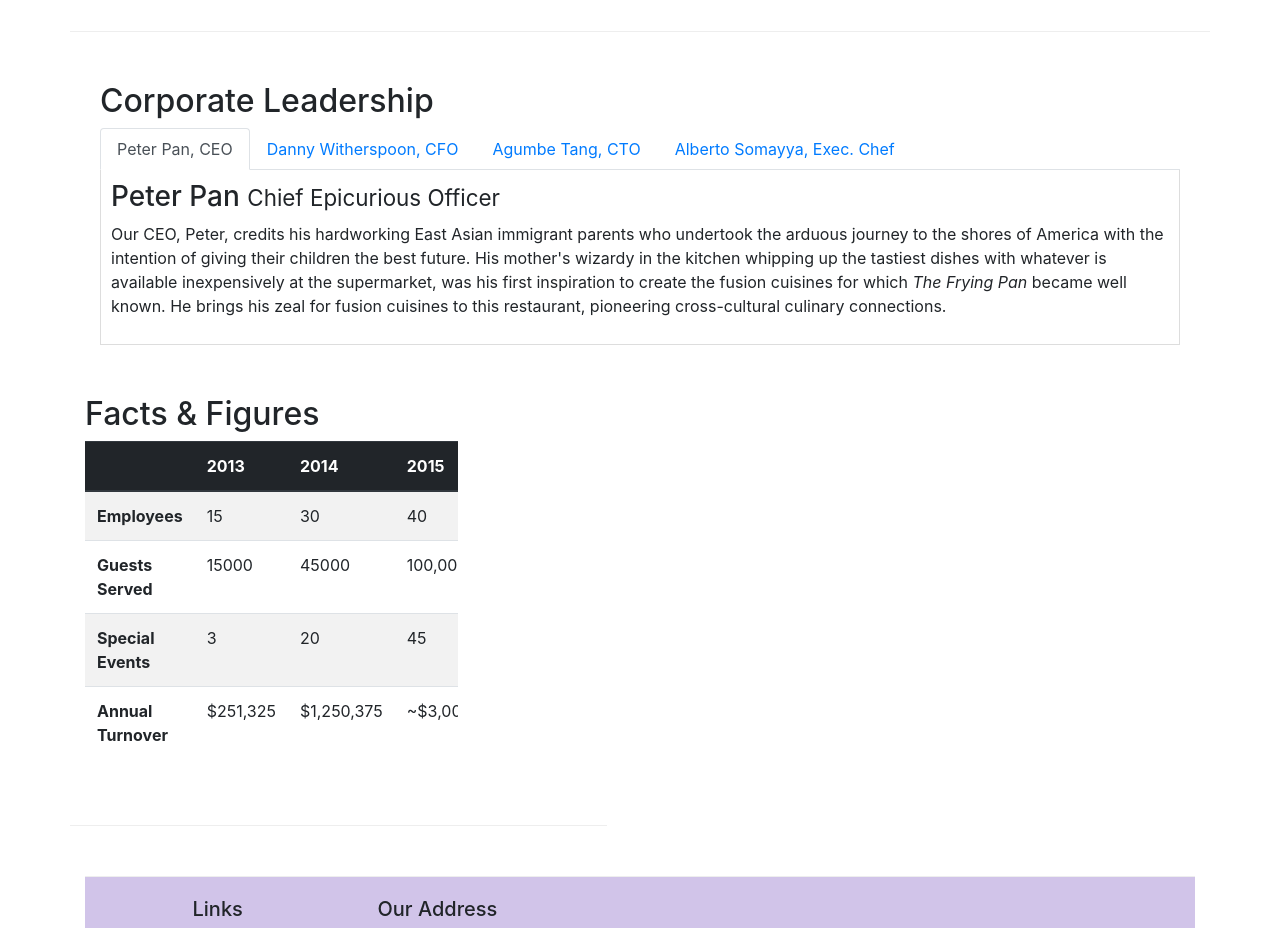
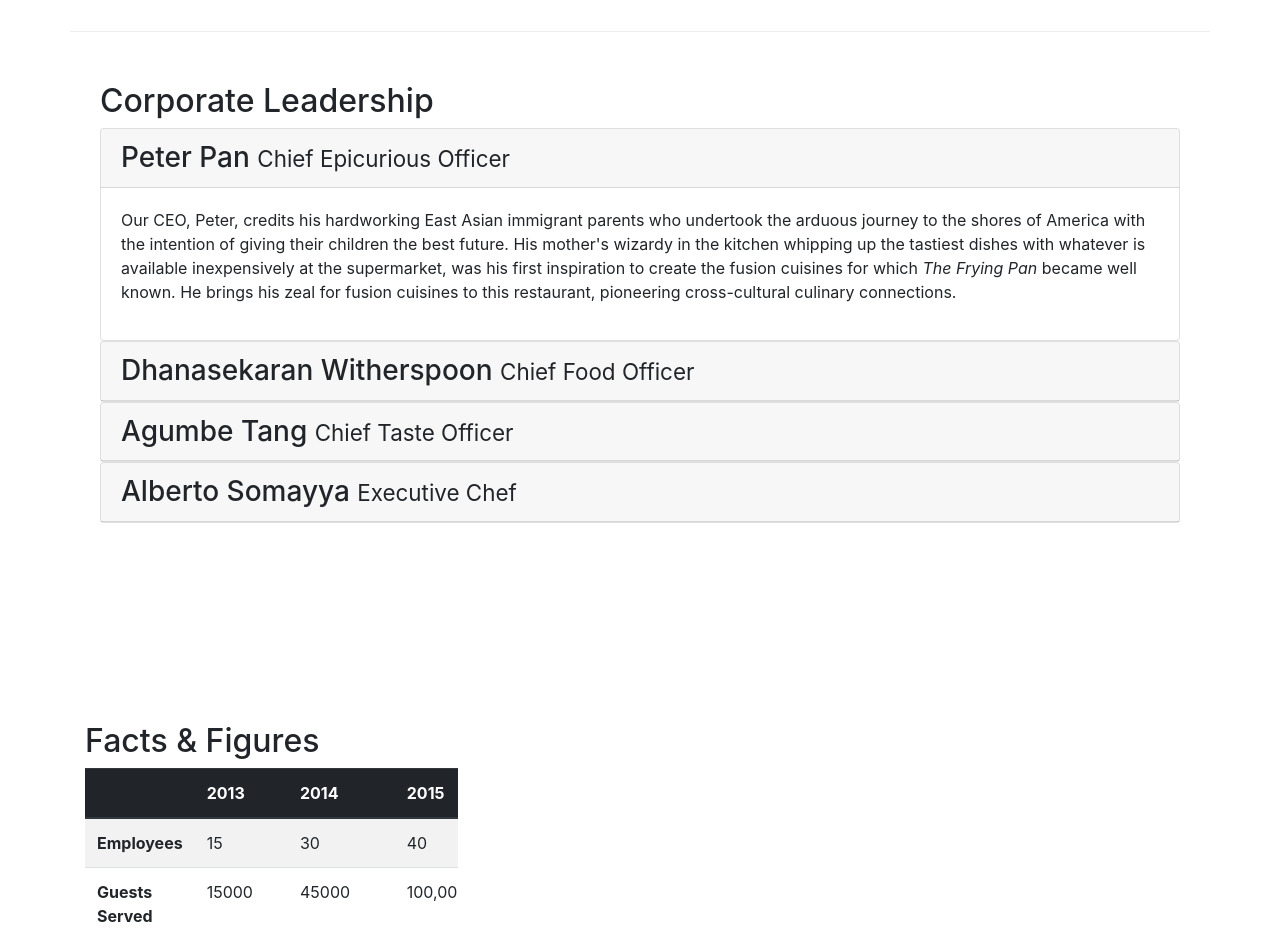
Before and after one commit to khudania/conFusion, a website: page aboutus.html in a window 1280 px wide. Shown: the part 960-1888 px from the top of the page. Drawn offline with nearby package versions, Linux system fonts and the light colour scheme.

Commit message:
Accordion

```diff
--- a/aboutus.html
+++ b/aboutus.html
@@ -112,7 +112,7 @@
             <div class="row row-content">
                 <div class="col-12">
                 <h2>Corporate Leadership</h2>
-                <ul class="nav nav-tabs">
+                <!-- <ul class="nav nav-tabs">
                         <li class="nav-item">
                           <a class="nav-link active" href="#peter"
                             role="tab" data-toggle="tab">Peter Pan, CEO</a>
@@ -129,13 +129,21 @@
                           <a class="nav-link" href="#alberto" role="tab"
                             data-toggle="tab">Alberto Somayya, Exec. Chef</a>
                         </li>
-                    </ul>
+                    </ul> -->
 
 
-                    <div class="tab-content">
-                            <div role="tabpanel" class="tab-pane fade show active" id="peter">
-                <h3>Peter Pan <small>Chief Epicurious Officer</small></h3>
-                <p class="d-sm-block d-none">Our CEO, Peter, credits his hardworking East Asian immigrant parents who
+                    <div id="accordion">
+                            <div class="card">
+                                    <div class="card-header" role="tab" id="peterhead">
+                                    <h3 class="mb-0">
+                                        <a data-toggle="collapse" data-target="#peter">
+                                        Peter Pan <small>Chief Epicurious Officer</small>
+                                        </a>
+                                    </h3>
+                                    </div>
+                                    <div class="collapse show" id="peter" data-parent="#accordion">
+                                        <div class="card-body">
+                                            <p class="d-none d-sm-block">Our CEO, Peter, credits his hardworking East Asian immigrant parents who
                                                     undertook
                                                     the arduous
                                                     journey to the shores of America with the intention of giving their children the best future. His
@@ -144,30 +152,77 @@
                                                     <em>The Frying Pan</em> became well known. He brings his zeal for fusion cuisines to this
                                                     restaurant, pioneering cross-cultural culinary connections.</p>
                                         </div>
-                    <div role="tabpanel" class="tab-pane fade" id="danny">
-                <h3>Dhanasekaran Witherspoon <small>Chief Food Officer</small></h3>
-                <p class="d-sm-block d-none">Our CFO, Danny, as he is affectionately referred to by his colleagues,
+                                    </div>
+                                </div>
+
+                                <div class="card">
+                                        <div class="card-header" role="tab" id="dannyhead">
+                                        <h3 class="mb-0">
+                                            <a class="collapsed" data-toggle="collapse" data-target="#danny">
+                                            Dhanasekaran Witherspoon <small>Chief Food Officer</small>
+                                            </a>
+                                        </h3>
+                                    </div>
+                                    <div class="collapse" id="danny" data-parent="#accordion">
+                                        <div class="card-body">
+                                            <p class="d-none d-sm-block">Our CFO, Danny, as he is affectionately referred to by his colleagues,
                                                     comes from a long established
                                                     family tradition in farming and produce. His experiences growing up on a farm in the Australian
                                                     outback gave him great appreciation for varieties of food sources. As he puts it in his own words,
                                                     <em>Everything that runs, wins, and everything that stays, pays!</em></p>
                                         </div>
-                    <div role="tabpanel" class="tab-pane fade" id="agumbe">
-                <h3>Agumbe Tang <small>Chief Taste Officer</small></h3>
-                <p class="d-sm-block d-none">Blessed with the most discerning gustatory sense, Agumbe, our CTO,
+                                    </div>
+                                </div>
+                                <div class="card">
+                                        <div class="card-header" role="tab" id="agumbehead">
+                                        <h3 class="mb-0">
+                                            <a class="collapsed" data-toggle="collapse" data-target="#agumbe">
+                                            Agumbe Tang <small>Chief Taste Officer</small>
+                                            </a>
+                                        </h3>
+                                    </div>
+                                    <div class="collapse" id="agumbe" data-parent="#accordion">
+                                        <div class="card-body">
+                                            <p class="d-none d-sm-block">Blessed with the most discerning gustatory sense, Agumbe, our CTO,
                                                     personally ensures that every dish
                                                     that we serve meets his exacting tastes. Our chefs dread the tongue lashing that ensues if their
                                                     dish does not meet his exacting standards. He lives by his motto, <em>You click only if you survive
                                                         my lick.</em></p>
                                         </div>
-
-                        <div role="tabpanel" class="tab-pane fade" id="alberto">
-                <h3>Alberto Somayya <small>Executive Chef</small></h3>
-                <p class="d-sm-block d-none">Award winning three-star Michelin chef with wide International experience
+                                    </div>
+                                </div>
+                                <div class="card">
+                                        <div class="card-header" role="tab" id="albertohead">
+                                        <h3 class="mb-0">
+                                            <a class="collapsed" data-toggle="collapse" data-target="#alberto">
+                                            Alberto Somayya <small>Executive Chef</small>
+                                            </a>
+                                        </h3>
+                                    </div>
+                                    <div class="collapse" id="alberto" data-parent="#accordion">
+                                        <div class="card-body">
+                                            <p class="d-none d-sm-block">Award winning three-star Michelin chef with wide International experience
                                                     having worked closely with
                                                     whos-who in the culinary world, he specializes in creating mouthwatering Indo-Italian fusion
                                                     experiences. He says, <em>Put together the cuisines from the two craziest cultures, and you get a
                                                         winning hit! Amma Mia!</em></p>
+                                        </div>
+                                    </div>
+                                </div>
+
+
+                    <div role="tabpanel" class="tab-pane fade" id="danny">
+                <h3>Dhanasekaran Witherspoon <small>Chief Food Officer</small></h3>
+                <p class="d-sm-block d-none"></em></p>
+                    </div>
+                    <div role="tabpanel" class="tab-pane fade" id="agumbe">
+                <h3>Agumbe Tang <small>Chief Taste Officer</small></h3>
+                <p class="d-sm-block d-none"></p>
+                        </div>
+
+                        <div role="tabpanel" class="tab-pane fade" id="alberto">
+                <h3>Alberto Somayya <small>Executive Chef</small></h3>
+                <p class="d-sm-block d-none"></p>
             </div>
 
             </div>
```
Lines whose indentation alone changed are shown as unchanged.
